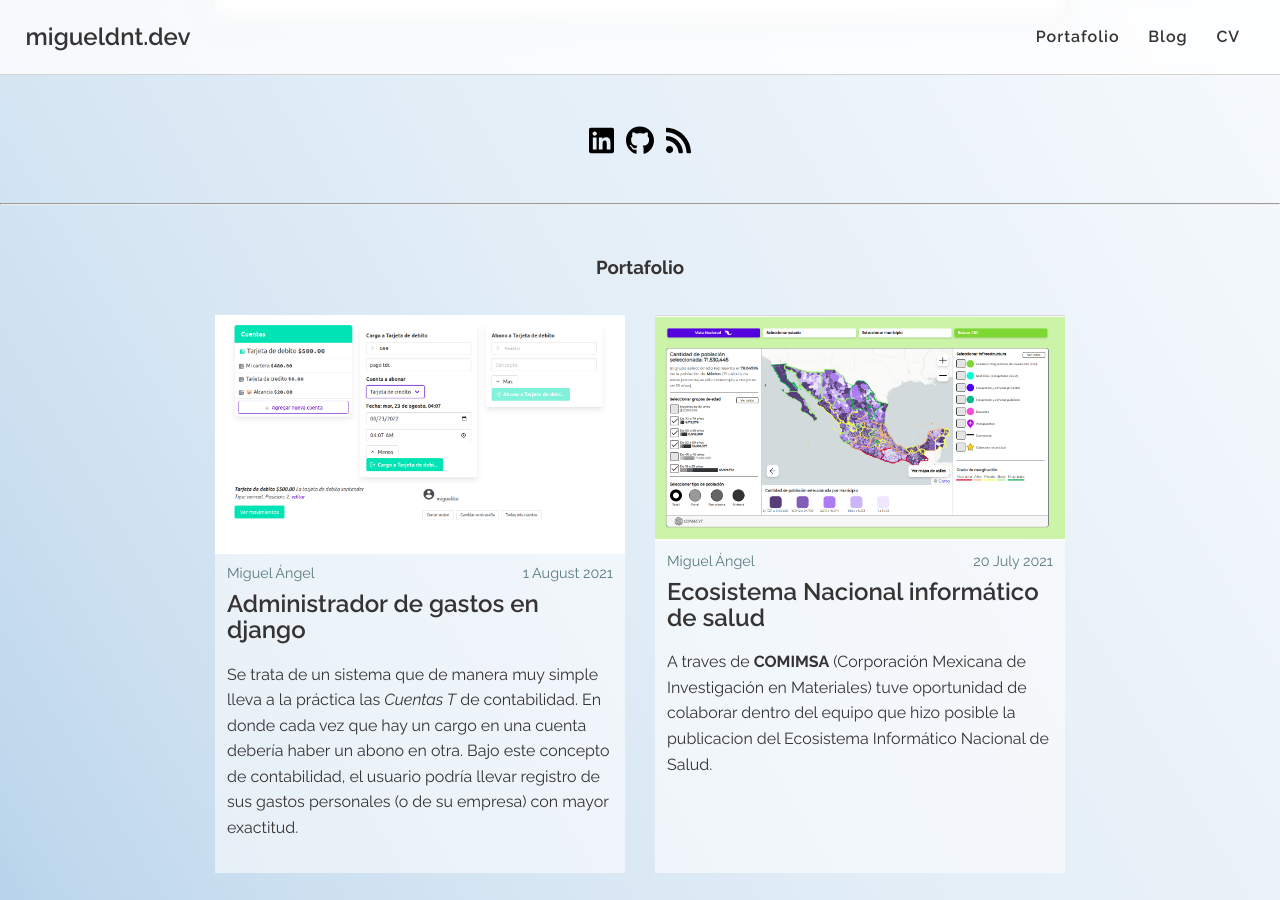
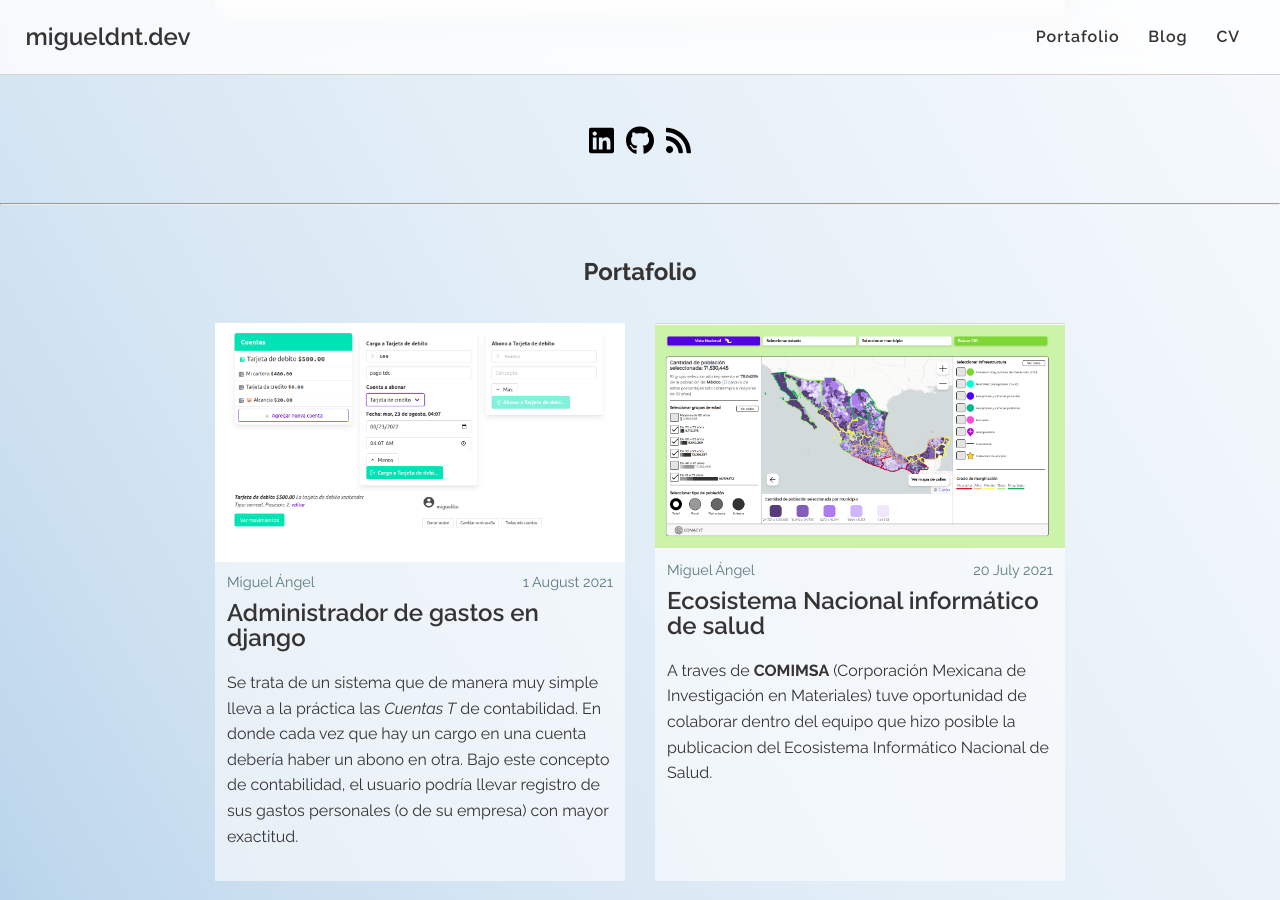
Before and after one commit to migueldnt/migueldnt.dev, a Jekyll site: the page built from index.md, in a window 1280 px wide and 900 px high, scrolled down 655 px. Built offline with Jekyll 4.4.1, drawn with Linux system fonts in a browser that asks for light colours.

Commit message:
cambiando un poco las plantillas

```diff
--- a/_includes/all_items_blog.html
+++ b/_includes/all_items_blog.html
@@ -1,6 +1,6 @@
 <section class="default-container">
     <div class="header-section">
-        <h3>Blog</h3>
+        <h2>Blog</h2>
     </div>
     <div class="list-blog">
         {% assign items = site.posts | where: 'categories', 'blog' %}
--- a/_includes/all_items_portafolio.html
+++ b/_includes/all_items_portafolio.html
@@ -1,6 +1,6 @@
 <section class="default-container">
     <div class="header-section">
-        <h3>Portafolio</h3>
+        <h2>Portafolio</h2>
     </div>
     <div class="list-blog">
         {% assign items = site.posts | where: 'categories', 'portafolio' %}
--- a/_includes/head.html
+++ b/_includes/head.html
@@ -2,8 +2,16 @@
     <meta charset="UTF-8">
     <meta name="viewport" content="width=device-width, initial-scale=1.0">
 
+
+
+    <link rel="apple-touch-icon" sizes="180x180" href="/apple-touch-icon.png">
     <link rel="icon" type="image/png" sizes="32x32" href="/favicon-32x32.png">
     <link rel="icon" type="image/png" sizes="16x16" href="/favicon-16x16.png">
+    <link rel="manifest" href="/site.webmanifest">
+
+    <meta name="theme-color" content="#ffffff">
+
+
 
     {% seo %}
 
```
